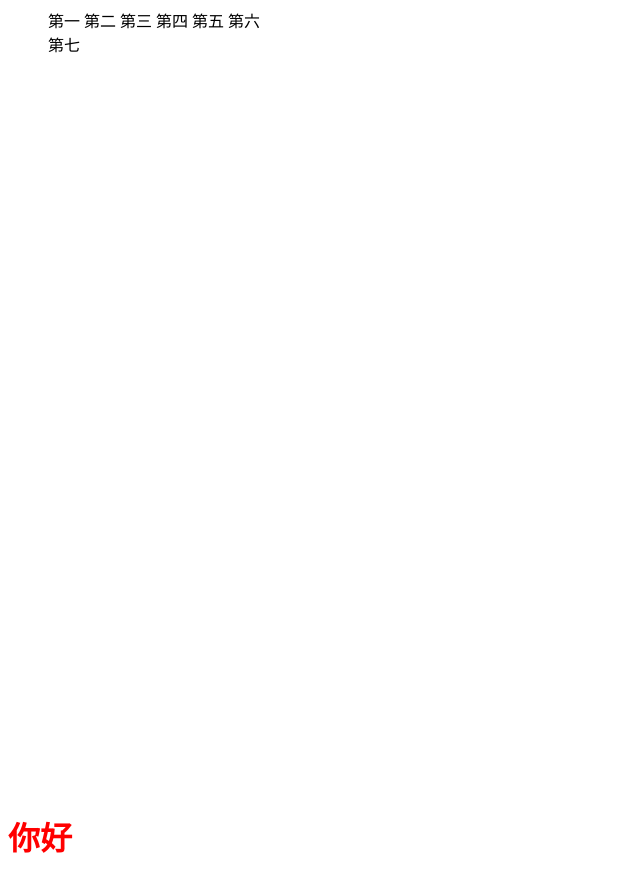
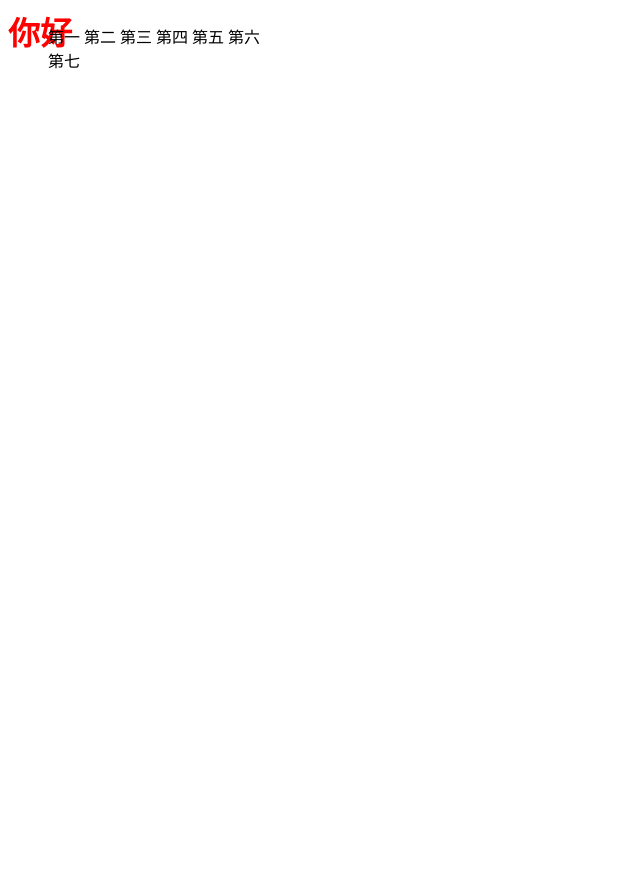
Before and after one commit to 7aGiven/Given-s.github.io, a plain HTML site: page index.html in a window 1280 px wide. Shown: the whole page, without its empty margins (0-640 px from the left). After the commit the page ends 800 px from the top, so only its background shows below. Drawn offline with Linux system fonts and the light colour scheme.

Commit message:
Update index.html

```diff
--- a/index.html
+++ b/index.html
@@ -6,7 +6,7 @@
 </head>
 <body>
   <header></header>
-  <nav style="positeion:fixed;width:20%;height:100%;">
+  <nav style="position:fixed;width:20%;height:100%;">
     <ul>
       <a>第一</a>
       <a>第二</a>
```
